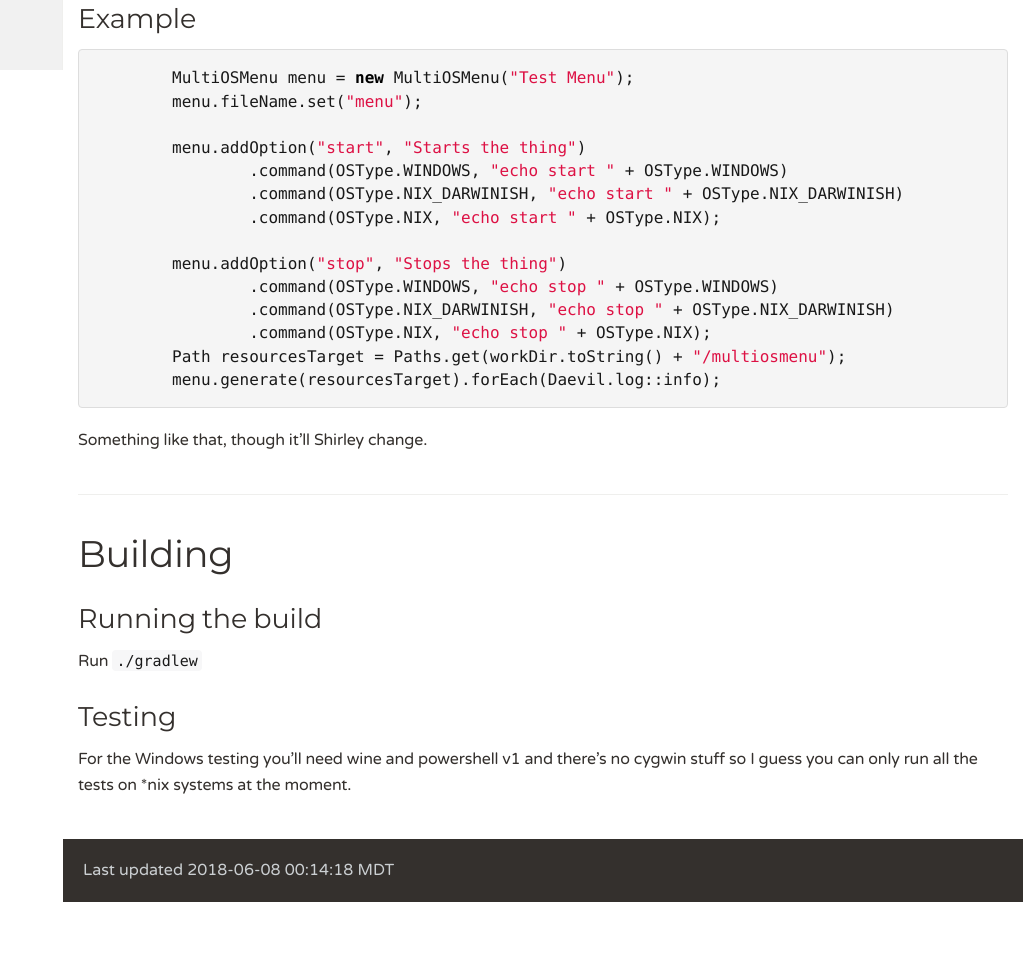
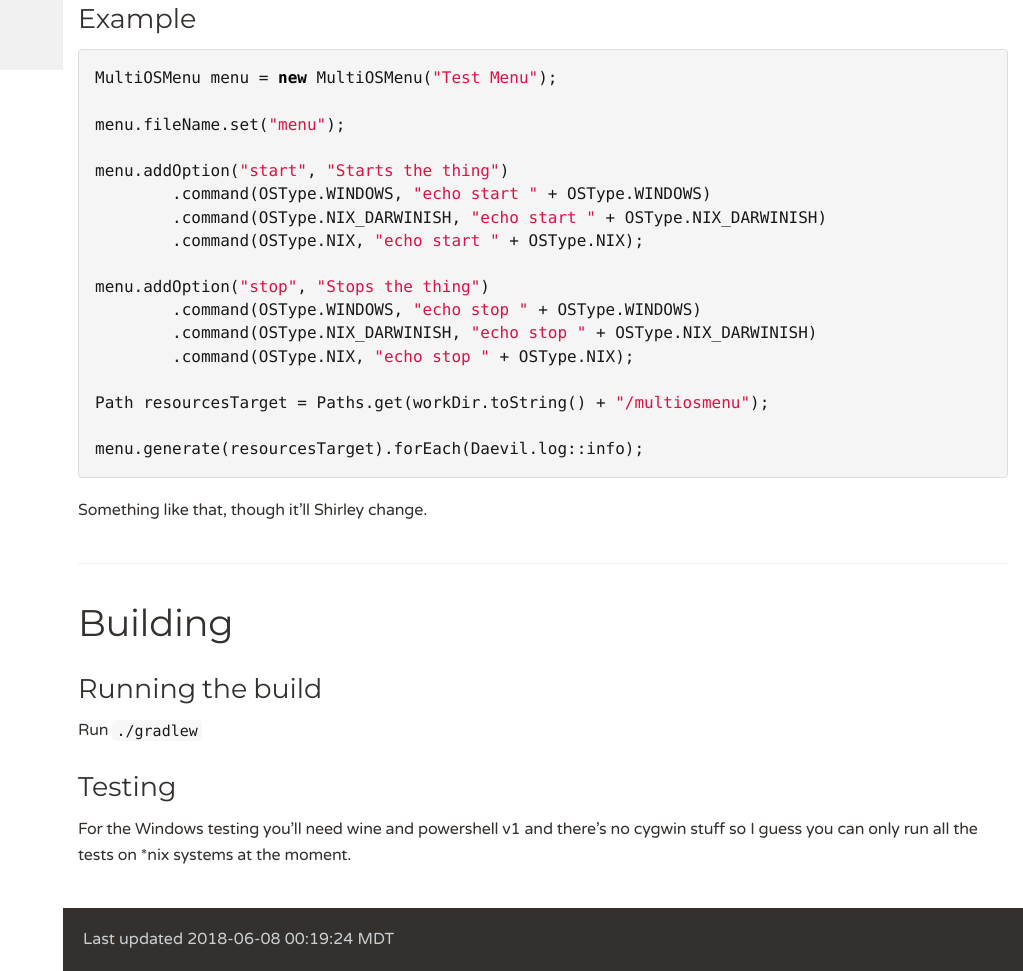
Before and after one commit to cfmlprojects/daevil, a plain HTML site: page index.html in a window 1280 px wide. Shown: the part 730-1701 px from the top of the page, without its empty margins (257-1280 px from the left). Before the commit the page ends 1632 px from the top, so only its background shows below. Drawn offline with Linux system fonts and the light colour scheme; a script that the page names is missing; a web font is replaced by a local one.

Commit message:
Publishing docs

```diff
--- a/index.html
+++ b/index.html
@@ -1284,7 +1284,8 @@ whatnot, as services versus applications, per se, is what this is for.</p>
 <h3 id="_example">Example</h3>
 <div class="listingblock">
 <div class="content">
-<pre class="CodeRay highlight"><code data-lang="java">        MultiOSMenu menu = <span class="keyword">new</span> MultiOSMenu(<span class="string"><span class="delimiter">&quot;</span><span class="content">Test Menu</span><span class="delimiter">&quot;</span></span>);
+<pre class="CodeRay highlight"><code data-lang="java">MultiOSMenu menu = <span class="keyword">new</span> MultiOSMenu(<span class="string"><span class="delimiter">&quot;</span><span class="content">Test Menu</span><span class="delimiter">&quot;</span></span>);
+
 menu.fileName.set(<span class="string"><span class="delimiter">&quot;</span><span class="content">menu</span><span class="delimiter">&quot;</span></span>);
 
 menu.addOption(<span class="string"><span class="delimiter">&quot;</span><span class="content">start</span><span class="delimiter">&quot;</span></span>, <span class="string"><span class="delimiter">&quot;</span><span class="content">Starts the thing</span><span class="delimiter">&quot;</span></span>)
@@ -1296,7 +1297,9 @@ whatnot, as services versus applications, per se, is what this is for.</p>
         .command(OSType.WINDOWS, <span class="string"><span class="delimiter">&quot;</span><span class="content">echo stop </span><span class="delimiter">&quot;</span></span> + OSType.WINDOWS)
         .command(OSType.NIX_DARWINISH, <span class="string"><span class="delimiter">&quot;</span><span class="content">echo stop </span><span class="delimiter">&quot;</span></span> + OSType.NIX_DARWINISH)
         .command(OSType.NIX, <span class="string"><span class="delimiter">&quot;</span><span class="content">echo stop </span><span class="delimiter">&quot;</span></span> + OSType.NIX);
+
 Path resourcesTarget = Paths.get(workDir.toString() + <span class="string"><span class="delimiter">&quot;</span><span class="content">/multiosmenu</span><span class="delimiter">&quot;</span></span>);
+
 menu.generate(resourcesTarget).forEach(Daevil.log::info);</code></pre>
 </div>
 </div>
@@ -1327,7 +1330,7 @@ you can only run all the tests on *nix systems at the moment.</p>
 </div>
 <div id="footer">
 <div id="footer-text">
-Last updated 2018-06-08 00:14:18 MDT
+Last updated 2018-06-08 00:19:24 MDT
 </div>
 </div>
 
```
Lines whose indentation alone changed are shown as unchanged.
